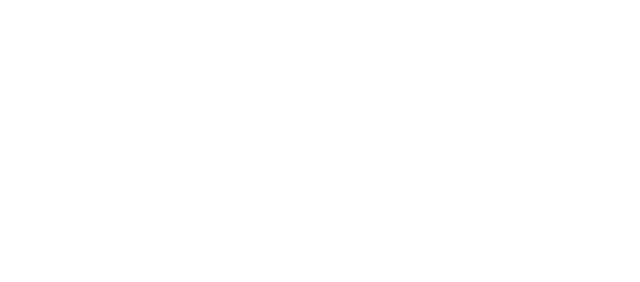
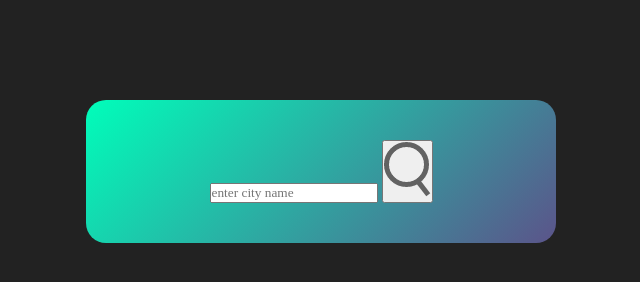
Before and after one commit to ahkamulbd/greatStackJsWeatherApp, a plain HTML site: page index.html in a window 1280 px wide. Shown: the whole page, without its empty margins (319-959 px from the left). Drawn offline with Linux system fonts and the light colour scheme.

Commit message:
search div in html and card class in css done

```diff
--- a/css/style.css
+++ b/css/style.css
@@ -0,0 +1,21 @@
+* {
+    margin: 0;
+    padding: 0;
+    font-family: 'Poppins', 'sans-serif';
+    box-sizing: border-box;
+}
+
+body {
+    background: #222;
+}
+
+.card {
+    width: 90%;
+    max-width: 470px;
+    background: linear-gradient(135deg, #00feba, #5b548a);
+    color: #fff;
+    margin: 100px auto 0;
+    border-radius: 20px;
+    padding: 40px 35px;
+    text-align: center;
+}
--- a/index.html
+++ b/index.html
@@ -9,6 +9,13 @@
 </head>
 
 <body>
+    <div class="card">
+        <div class="search">
+            <input type="text" placeholder="enter city name" spellcheck="false">
+            <button><img src="images/search.png"></button>
+        </div>
+    </div>
+
 
     <script src="js/index.js"></script>
 </body>
```
